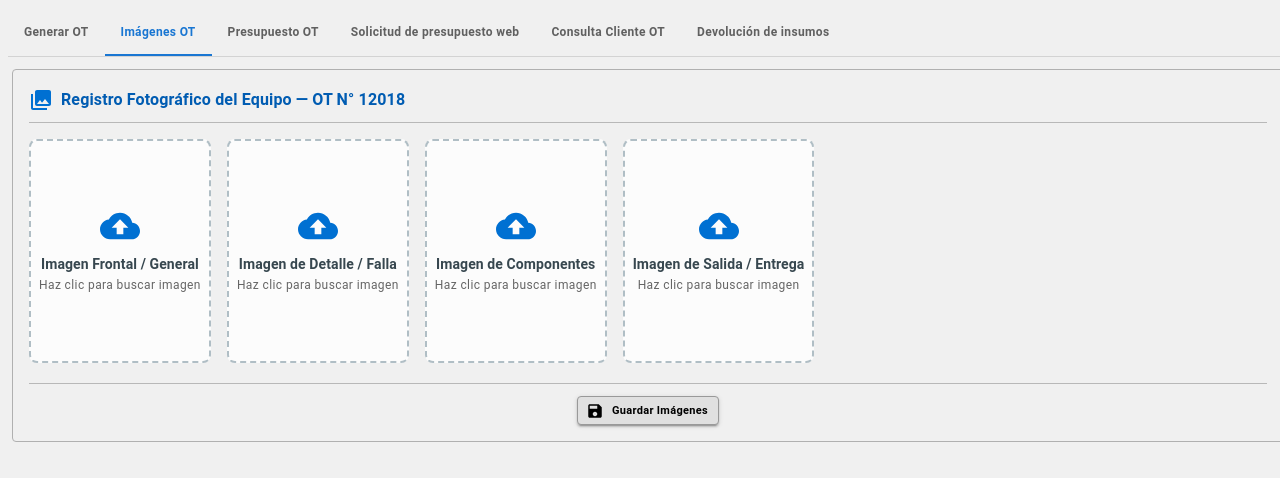
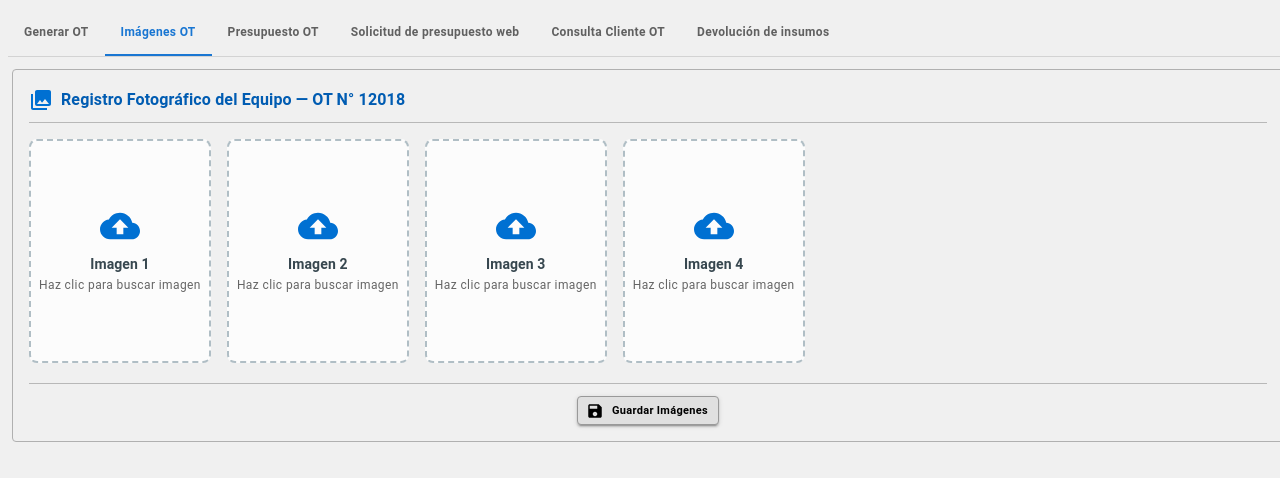
Before and after one commit to Gonzalezcarlos13/Formulario-Web, a React (Create React App) app: page / in a window 1280 px wide. Both pictures are taken after a click on the tab "Imágenes OT". Shown: the top 478 px of the page. Built offline with nearby package versions, Linux system fonts and the light colour scheme.

Commit message:
cambio en imagen

```diff
--- a/src/component/ordenTrabajo/ImagenesOT.jsx
+++ b/src/component/ordenTrabajo/ImagenesOT.jsx
@@ -131,10 +131,10 @@ export default function ImagenesOT({ formOrden = {} }) {
       </Box>
 
       <Grid container spacing={2}>
-        {renderUploadSlot('Imagen Frontal / General', 'img1')}
-        {renderUploadSlot('Imagen de Detalle / Falla', 'img2')}
-        {renderUploadSlot('Imagen de Componentes', 'img3')}
-        {renderUploadSlot('Imagen de Salida / Entrega', 'img4')}
+        {renderUploadSlot('Imagen 1', 'img1')}
+        {renderUploadSlot('Imagen 2 ', 'img2')}
+        {renderUploadSlot('Imagen 3', 'img3')}
+        {renderUploadSlot('Imagen 4', 'img4')}
       </Grid>
 
       <Box display="flex" justifyContent="flex-start" gap={1} sx={{ mt: 2.5, pt: 1.5, borderTop: '1px solid #b8b8b8' }}>
```
